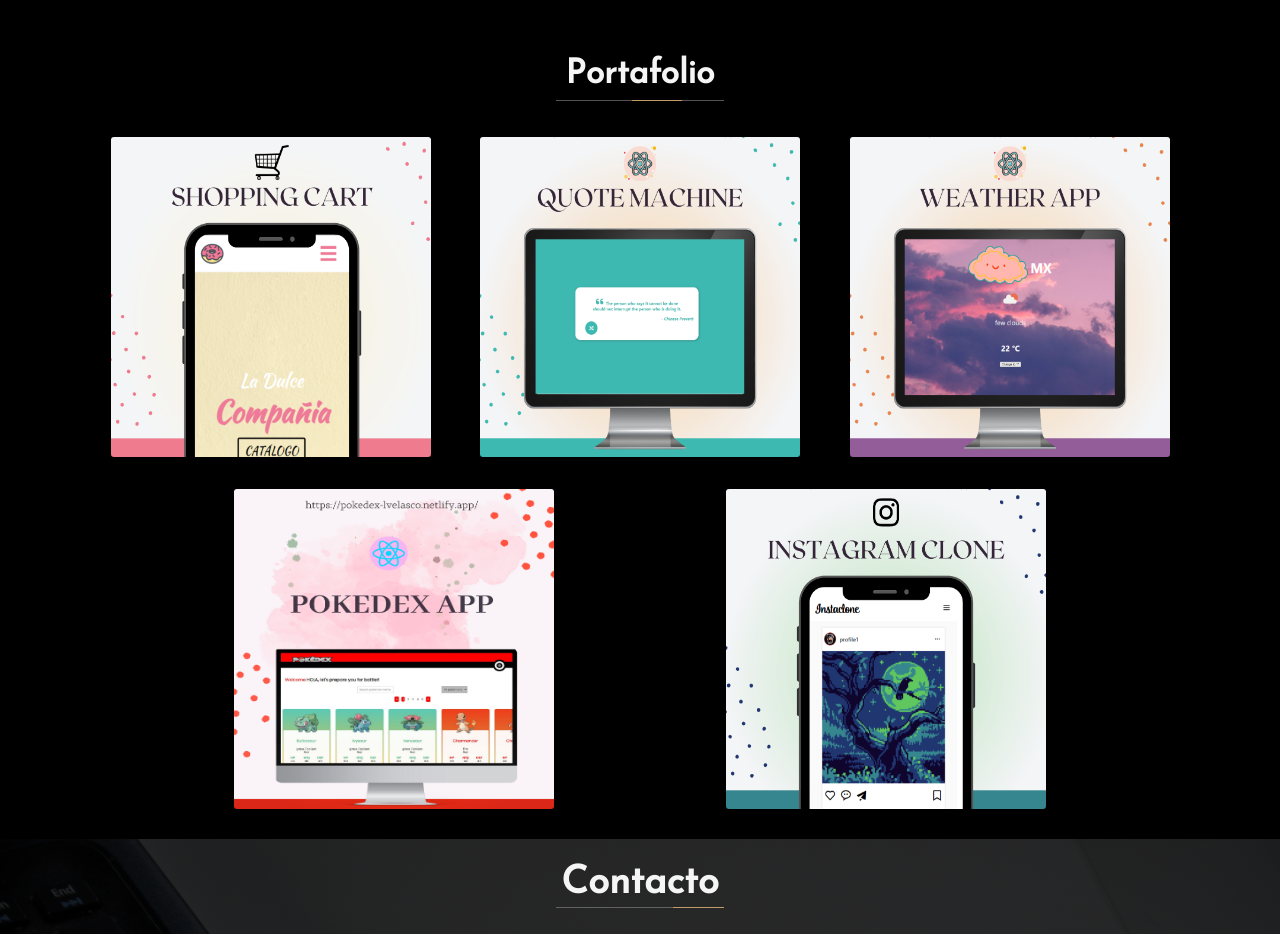
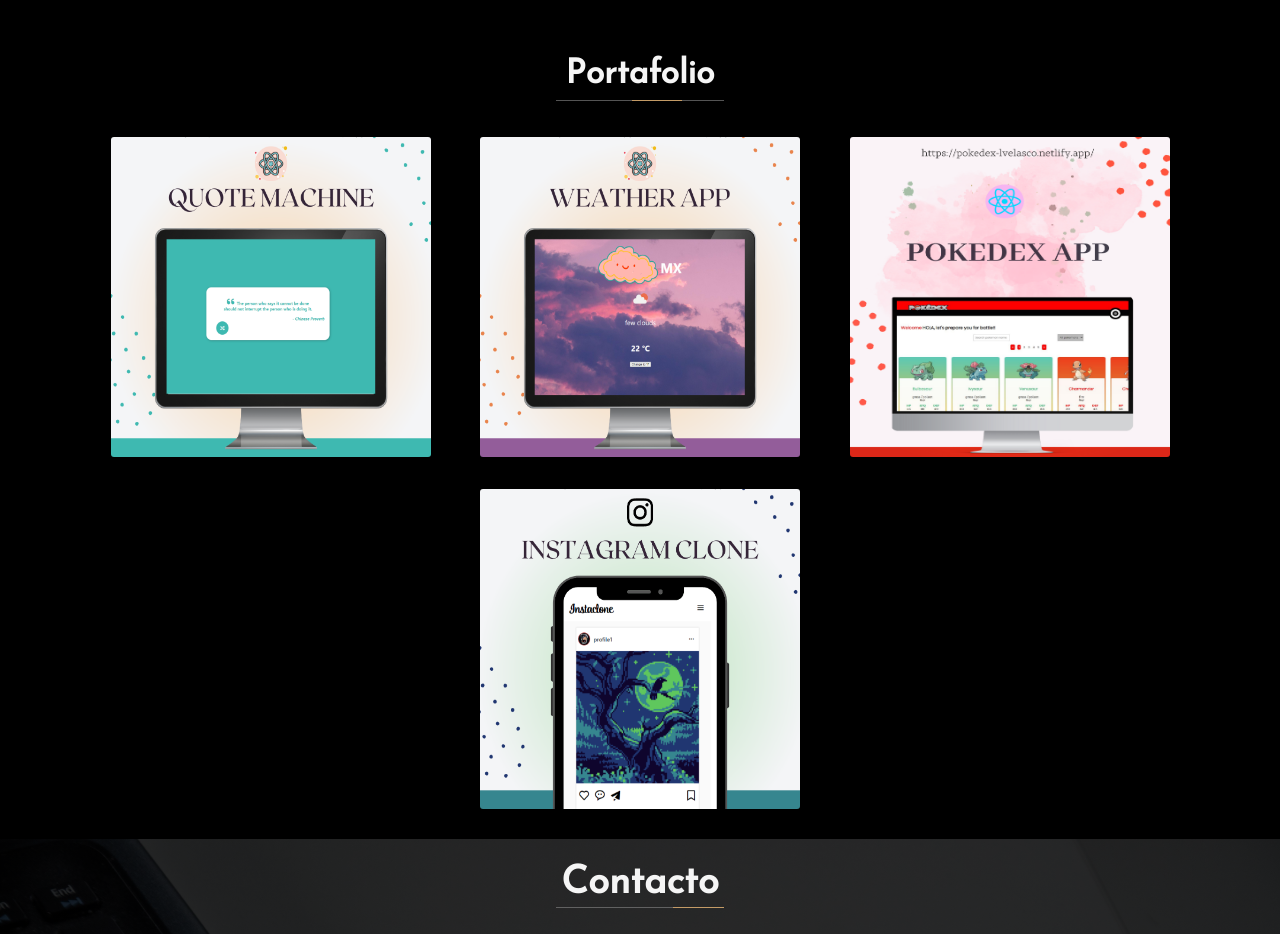
Before and after one commit to LV27VELASCO/Portafolio-Vlasco, a React (Vite) app: page / in a window 1280 px wide. Shown: the part 1840-2774 px from the top of the page. Built offline with nearby package versions, Linux system fonts and the light colour scheme.

Commit message:
display none

```diff
--- a/src/App.jsx
+++ b/src/App.jsx
@@ -219,7 +219,7 @@ function App() {
           <h1>Portafolio</h1>
         </div>
         <div className='flex-portafolio'>
-          <div className="card">
+          <div className="cardxxxx">
             <img src={shoppingcard} />
             <div className='description-card'>
               <h3>Ecomerce</h3>
--- a/src/style/Portafolio.css
+++ b/src/style/Portafolio.css
@@ -126,3 +126,7 @@
     font-size: 1rem;
     color: whitesmoke;
 }
+
+.cardxxxx{
+    display: none;
+}
```
